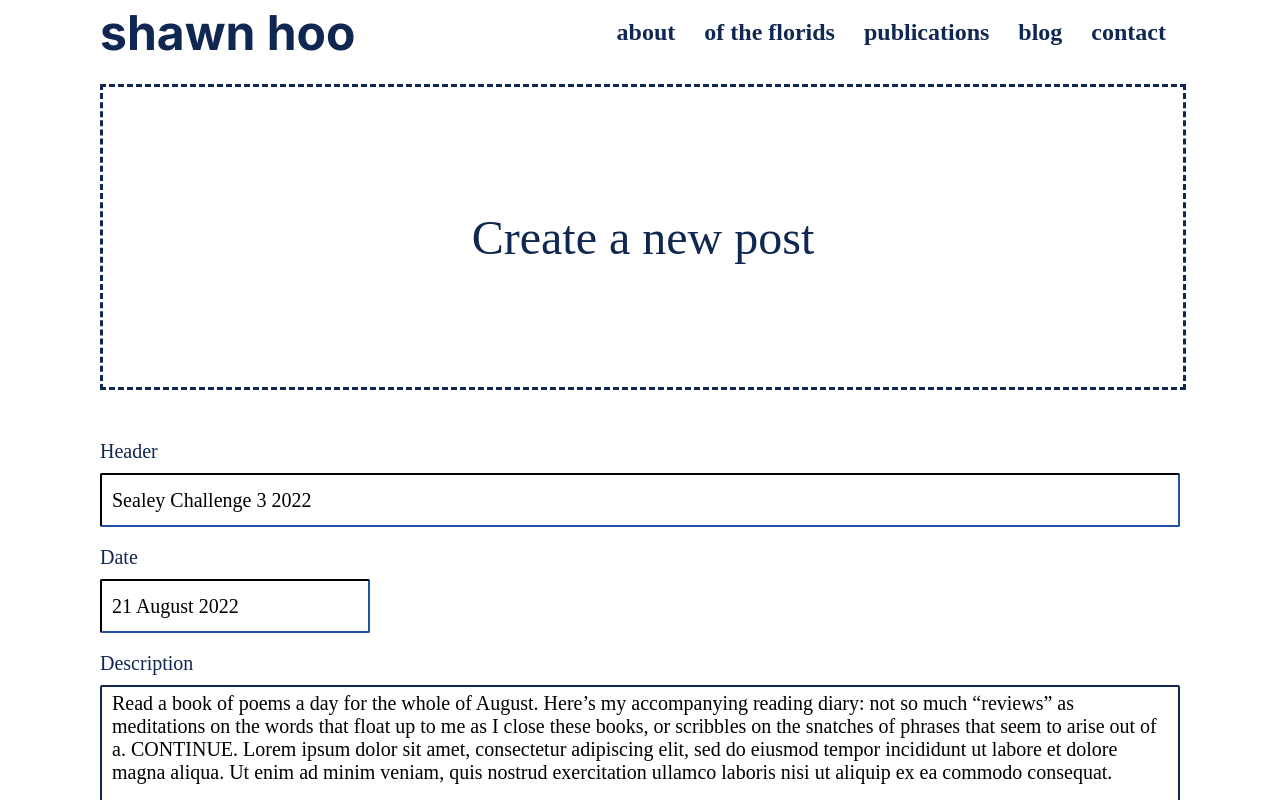
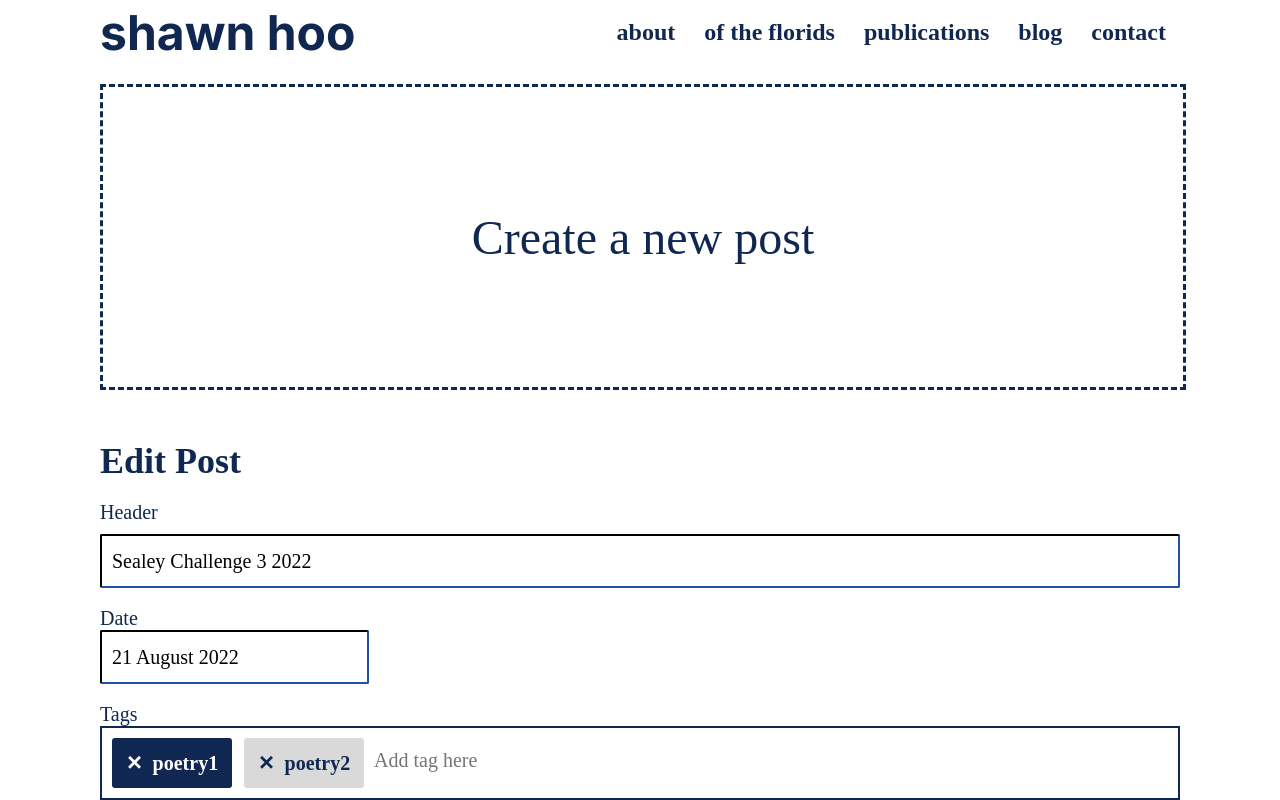
Before and after one commit to Darren-Loh/shawn-hoo-portfolio-web, a React (Create React App) app: page /admin/blog in a window 1280 px wide. Both pictures are taken after a click on the button 562 px from the left and 462 px from the top of the page. Shown: the top 800 px of the page. Built offline with nearby package versions, Linux system fonts and the light colour scheme; data requests are answered from the project's data file.

Commit message:
update /admin/blog UI

```diff
--- a/src/Components/blog/BlogPage.css
+++ b/src/Components/blog/BlogPage.css
@@ -64,6 +64,7 @@
   font-size: 16px;
   margin-top: 0;
   margin-bottom: 0;
+  /* padding-right: 15px; */
 }
 
 .darkTag {
--- a/src/Components/blog/blogAdmin/AddPostHeader.js
+++ b/src/Components/blog/blogAdmin/AddPostHeader.js
@@ -22,7 +22,7 @@ function AddPostHeader({blogRecords, setBlogRecords}) {
     setDateText(e.target.value);
     }
 
-    function handleAddTagChange(e){
+    let handleAddTagChange = (e) => {
         setAddTagText(e.target.value);
     }
 
@@ -78,6 +78,18 @@ function AddPostHeader({blogRecords, setBlogRecords}) {
         setBlogRecords([data,...blogRecords]);
     }
 
+    function handleAddNewTag(e) {
+        e.preventDefault();
+        if (e.key === 'Enter') {
+            console.log(addTagText);
+            // console.log(e.target.value);
+            // setTagArr(oldArray => [...oldArray, "qweqwe"]);
+            setTagArr(current => [...current, addTagText]);
+            setAddTagText("");
+            console.log(tagArr);
+        }
+    }
+
     // return here
     if(!triggerAddPost){
         return (
@@ -100,13 +112,18 @@ function AddPostHeader({blogRecords, setBlogRecords}) {
                     <input className='editInputs' type="text" id="editInnerDate" name="editInnerDate" value={dateText} onChange={handleDateChange} placeholder="Date"/>
                 </div>
 
-                <div className='editTags'>
+                <div className='editTagsWrapper'>
+                    <BlogTagAdmin tagArr = {tagArr} setTagArr={setTagArr}/>
+                    <input className='blogTagAdminInput' type="text" name="addInnerTags" placeholder='Add tag here' value={addTagText} onChange={handleAddTagChange} onKeyDown={handleAddNewTag}></input>
+                </div>
+
+                {/* <div className='editTags'>
                     <BlogTagAdmin tagArr = {tagArr} setTagArr={setTagArr}/>
                     <div className='addTags'>
-                    <input className='blogTagAdmin' type="text" id="addInnerTags" name="addInnerTags" placeholder='Add tag here' value={addTagText} onChange={handleAddTagChange}></input>
+                    <input className='blogTagAdmin' type="text" name="addInnerTags" placeholder='Add tag here' value={addTagText} onChange={handleAddTagChange}></input>
                     <button className='editInputs blogTag' id='addTagBtn' onClick={addToTagArr}>Add</button>
                     </div>
-                </div>
+                </div> */}
 
                 <div className='editPara'>
                 {/* <label className='editBlogPostLabels' htmlFor="editInnerPara">Description</label> */}
@@ -114,14 +131,6 @@ function AddPostHeader({blogRecords, setBlogRecords}) {
                 </div>
 
                 <div className='adminBlogBtmDiv'>
-                {/* <div className='editTags'>
-                    <BlogTagAdmin tagArr = {tagArr} setTagArr={setTagArr}/>
-                    <div className='addTags'>
-                    <input className='blogTagAdmin' type="text" id="addInnerTags" name="addInnerTags" placeholder='Add tag here' value={addTagText} onChange={handleAddTagChange}></input>
-                    <button className='editInputs blogTag' id='addTagBtn' onClick={addToTagArr}>Add</button>
-                    </div>
-                </div> */}
-
                     <div className='adminBlogEditBtnCollection'>
                         <button className='admingBlogCancelBtn' id='cancelButton' type='submit' onClick={onCancel}>
                             Cancel
--- a/src/Components/blog/blogAdmin/BlogAdmin.css
+++ b/src/Components/blog/blogAdmin/BlogAdmin.css
@@ -70,7 +70,9 @@
 
   .darkTagAdmin:before, .lightTagAdmin:before{
     display: inline-block;
-    content: "\2573"; /* 2A09 2573 00d7 This will render the 'X' */
+    /*content: "\2573"; /* 2A09 2573 00d7 This will render the 'X' */
+    content: "\2715";
+    /* content: "\00d7"; */
   }
 
   .lightTag {
@@ -85,16 +87,17 @@
     gap: 10px;
   }
 
-  .editTags{
+  /* .editTags{
     display: flex;
     gap: 12px;
-  }
+  } */
+
   #addInnerTags{
     text-align: center;
   }
   .addTags{
     display: flex;
-    gap: 12px;
+    gap: 8px;
   }
   #addTagBtn{
     background-color: #0284B8;
@@ -136,7 +139,7 @@
     gap: 19px;
     margin-bottom: 50px;
 }
-.editHeader, .editPara, .editDate{
+.editHeader, .editPara, .editDate .editTags {
     display: flex;
     flex-direction: column;
 }
@@ -164,7 +167,7 @@
     font-family: 'Newsreader';
     font-weight: normal;
     font-size: 20px;
-    padding: 5px 10px;
+    padding: 10px 10px;
 }
 
 .adminBlogBtmDiv{
@@ -172,12 +175,11 @@
   justify-content: space-between;
   align-items: flex-end;
   /* background-color: red; */
-
 }
 
 /* edit buttons */
 .adminBlogEditBtnCollection{
-  margin-left: 8px;
+  /* margin-left: 8px; */
   display: flex;
   gap: 8px;
 }
@@ -235,3 +237,25 @@
 .lightTagAdmin:active, .darkTagAdmin:active, .blogPostEditBtn:active, .admingBlogSaveBtn:active, .admingBlogDeleteBtn:active, #addTagBtn:active, .addNewPostHeader:active, .admingBlogCancelBtn:active{
   opacity: 100%;
 }
+
+.editTagsWrapper {
+  display: flex;
+  border: 2px solid #102851;
+  padding: 10px 10px;
+}
+
+.blogTagAdminInput {
+   flex: 1;
+   height: 44px;
+   padding: 0px 10px;
+   font-family: 'Newsreader';
+   font-weight: normal;
+   font-size: 20px;
+   border: none;
+   outline: none;
+}
+
+.blogTagAdminInput:active {
+  border: none;
+  outline: none;
+}
--- a/src/Components/blog/blogAdmin/BlogPostAdmin.js
+++ b/src/Components/blog/blogAdmin/BlogPostAdmin.js
@@ -106,6 +106,16 @@ function BlogPostAdmin({itemIdx, instanceID, recordHeader, bodyPara, recordDate,
     setAddTagText("");
 }
 
+  function handleAddNewTag(e) {
+    e.preventDefault();
+    if (e.key === 'Enter') {
+        // console.log(e.target.value);
+        setTagArr(oldArray => [...oldArray, "qweqwe"]);
+        // setAddTagText("");
+        console.log(tagArr);
+    }
+  }
+
   // return function here
   if(!isEdit){
     //return this view if its not editing
@@ -138,6 +148,7 @@ function BlogPostAdmin({itemIdx, instanceID, recordHeader, bodyPara, recordDate,
     //return this view if it is currently editing
     return (
       <form className='blogPostEditContainer'>
+        <h2 style={{margin: 0}}>Edit Post</h2>
         <div className='editHeader'>
             <label className='editBlogPostLabels' htmlFor="editInnerHeader" >Header</label>
             <input className='editInputs' type="text" id="editInnerHeader" name="editInnerHeader" value={headerText} onChange={handleHeaderChange}></input>
@@ -148,6 +159,13 @@ function BlogPostAdmin({itemIdx, instanceID, recordHeader, bodyPara, recordDate,
             <input className='editInputs' type="text" id="editInnerDate" name="editInnerDate" value={dateText} onChange={handleDateChange}/>
           </div>
 
+        <div className='editTags'>
+          <label className='editBlogPostLabels'>Tags</label>
+          <div className='editTagsWrapper'>
+              <BlogTagAdmin tagArr = {tagArr} setTagArr={setTagArr}/>
+              <input className='blogTagAdminInput' type="text" name="addInnerTags" placeholder='Add tag here' value={addTagText} onChange={handleAddTagChange} onKeyDown={handleAddNewTag}></input>
+          </div>
+        </div>
 
 
         <div className='editPara'>
@@ -156,13 +174,13 @@ function BlogPostAdmin({itemIdx, instanceID, recordHeader, bodyPara, recordDate,
         </div>
 
         <div className='adminBlogBtmDiv'>
-          <div className='editTags'>
+          {/* <div className='editTags'>
             <BlogTagAdmin tagArr = {tagArr} setTagArr={setTagArr}/>
             <div className='addTags'>
               <input className='blogTagAdmin' type="text" id="addInnerTags" name="addInnerTags" placeholder='add tag here' value={addTagText} onChange={handleAddTagChange}></input>
               <button className='editInputs blogTag' id='addTagBtn' onClick={addToTagArr}>Add</button>
             </div>
-          </div>
+          </div> */}
 
         <div className='adminBlogEditBtnCollection'>
           <button className='admingBlogCancelBtn' id='cancelButton' type='submit' onClick={onCancel}>
```
Lines whose indentation alone changed are shown as unchanged.
